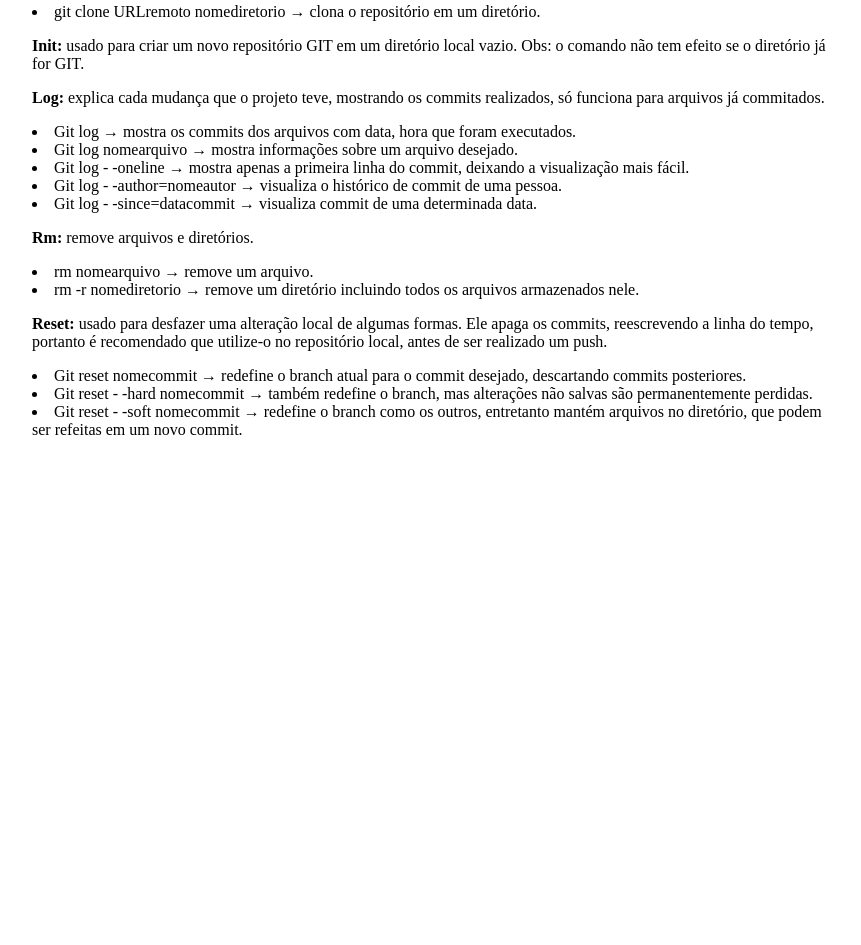
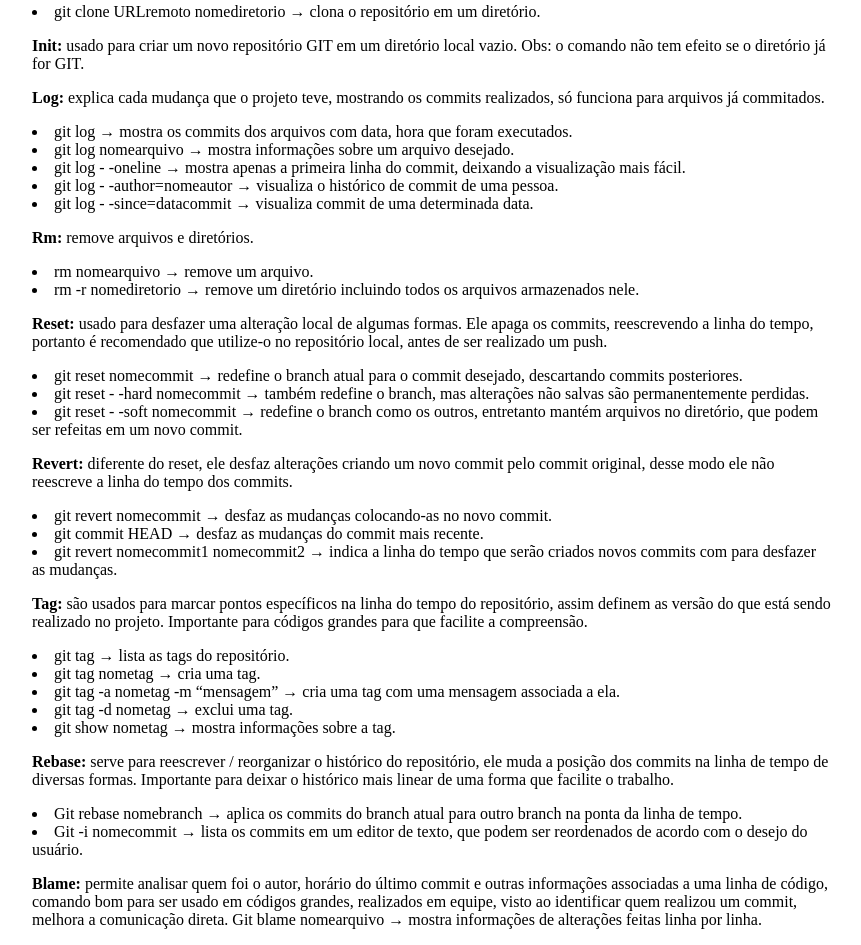
Before and after one commit to Vinicius-G0mes/icc, a plain HTML site: page index.html in a window 1280 px wide. Shown: the part 1210-2155 px from the top of the page, without its empty margins (208-1069 px from the left). Before the commit the page ends 1665 px from the top, so only its background shows below. Drawn offline with Linux system fonts and the light colour scheme.

Commit message:
alteração

```diff
--- a/index.html
+++ b/index.html
@@ -106,11 +106,11 @@
 
     <p><b>Log: </b>explica cada mudança que o projeto teve, mostrando os commits realizados, só
         funciona para arquivos já commitados.
-        <li>Git log → mostra os commits dos arquivos com data, hora que foram executados.</li>
-        <li>Git log nomearquivo → mostra informações sobre um arquivo desejado.</li>
-        <li>Git log - -oneline → mostra apenas a primeira linha do commit, deixando a visualização mais fácil.</li>
-        <li>Git log - -author=nomeautor → visualiza o histórico de commit de uma pessoa.</li>
-        <li>Git log - -since=datacommit → visualiza commit de uma determinada data.</li>
+        <li>git log → mostra os commits dos arquivos com data, hora que foram executados.</li>
+        <li>git log nomearquivo → mostra informações sobre um arquivo desejado.</li>
+        <li>git log - -oneline → mostra apenas a primeira linha do commit, deixando a visualização mais fácil.</li>
+        <li>git log - -author=nomeautor → visualiza o histórico de commit de uma pessoa.</li>
+        <li>git log - -since=datacommit → visualiza commit de uma determinada data.</li>
     </p>
 
     <p>
@@ -123,13 +123,46 @@
         <b>Reset: </b>usado para desfazer uma alteração local de algumas formas. Ele apaga os commits,
         reescrevendo a linha do tempo, portanto é recomendado que utilize-o no repositório local,
         antes de ser realizado um push.
-        <li>Git reset nomecommit → redefine o branch atual para o commit desejado, descartando commits posteriores.</li>
-        <li>Git reset - -hard nomecommit → também redefine o branch, mas alterações não salvas são permanentemente
+        <li>git reset nomecommit → redefine o branch atual para o commit desejado, descartando commits posteriores.</li>
+        <li>git reset - -hard nomecommit → também redefine o branch, mas alterações não salvas são permanentemente
             perdidas.</li>
-        <li>Git reset - -soft nomecommit → redefine o branch como os outros, entretanto mantém arquivos no diretório,
+        <li>git reset - -soft nomecommit → redefine o branch como os outros, entretanto mantém arquivos no diretório,
             que podem ser refeitas em um novo commit.</li>
     </p>
 
+    <p>
+        <b>Revert: </b>diferente do reset, ele desfaz alterações criando um novo commit pelo commit original, desse
+        modo ele não reescreve a linha do tempo dos commits.
+        <li>git revert nomecommit → desfaz as mudanças colocando-as no novo commit.</li>
+        <li>git commit HEAD → desfaz as mudanças do commit mais recente.</li>
+        <li>git revert nomecommit1 nomecommit2 → indica a linha do tempo que serão criados novos commits com
+            para desfazer as mudanças.</li>
+    </p>
+
+    <p>
+        <b>Tag: </b> são usados para marcar pontos específicos na linha do tempo do repositório, assim definem as
+        versão do que está sendo realizado no projeto. Importante para códigos grandes para que facilite a compreensão.
+        <li>git tag → lista as tags do repositório.</li>
+        <li>git tag nometag → cria uma tag.</li>
+        <li>git tag -a nometag -m “mensagem” → cria uma tag com uma mensagem associada a ela.</li>
+        <li>git tag -d nometag → exclui uma tag.</li>
+        <li>git show nometag → mostra informações sobre a tag.</li>
+    </p>
+    <p>
+        <b>Rebase: </b>serve para reescrever / reorganizar o histórico do repositório, ele muda a posição dos commits
+        na linha de tempo de diversas formas. Importante para deixar o histórico mais linear de uma forma que facilite o
+        trabalho.
+        <li>Git rebase nomebranch → aplica os commits do branch atual para outro branch na ponta da linha de tempo.</li>
+        <li>Git -i nomecommit → lista os commits em um editor de texto, que podem ser reordenados de acordo com o
+            desejo do usuário.</li>
+    </p>
+
+    <p>
+        <b>Blame: </b>permite analisar quem foi o autor, horário do último commit e outras informações associadas a uma
+        linha de código, comando bom para ser usado em códigos grandes, realizados em equipe, visto ao identificar quem
+        realizou um commit, melhora a comunicação direta.
+        Git blame nomearquivo → mostra informações de alterações feitas linha por linha.
+    </p>
 </body>
 
 </html>
```
